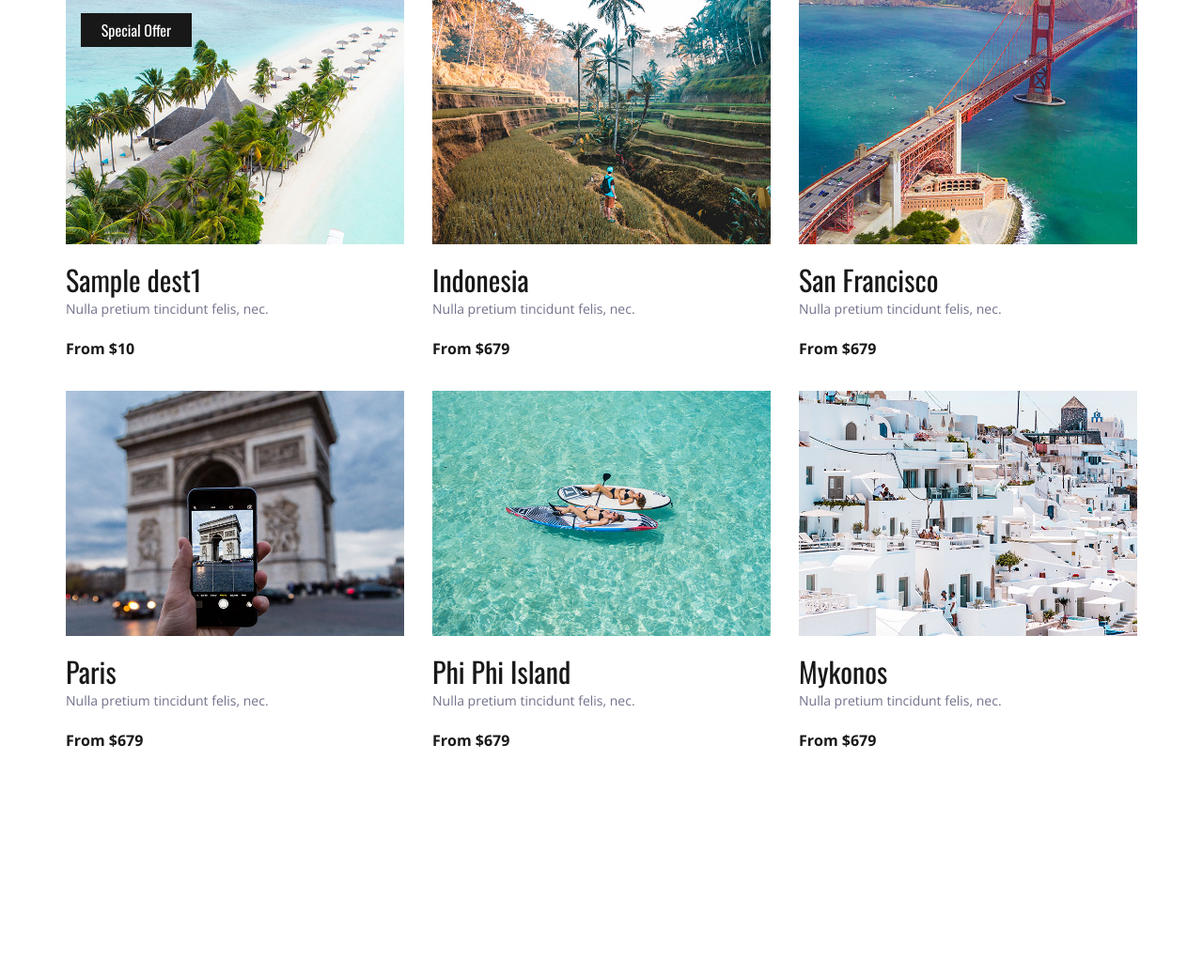
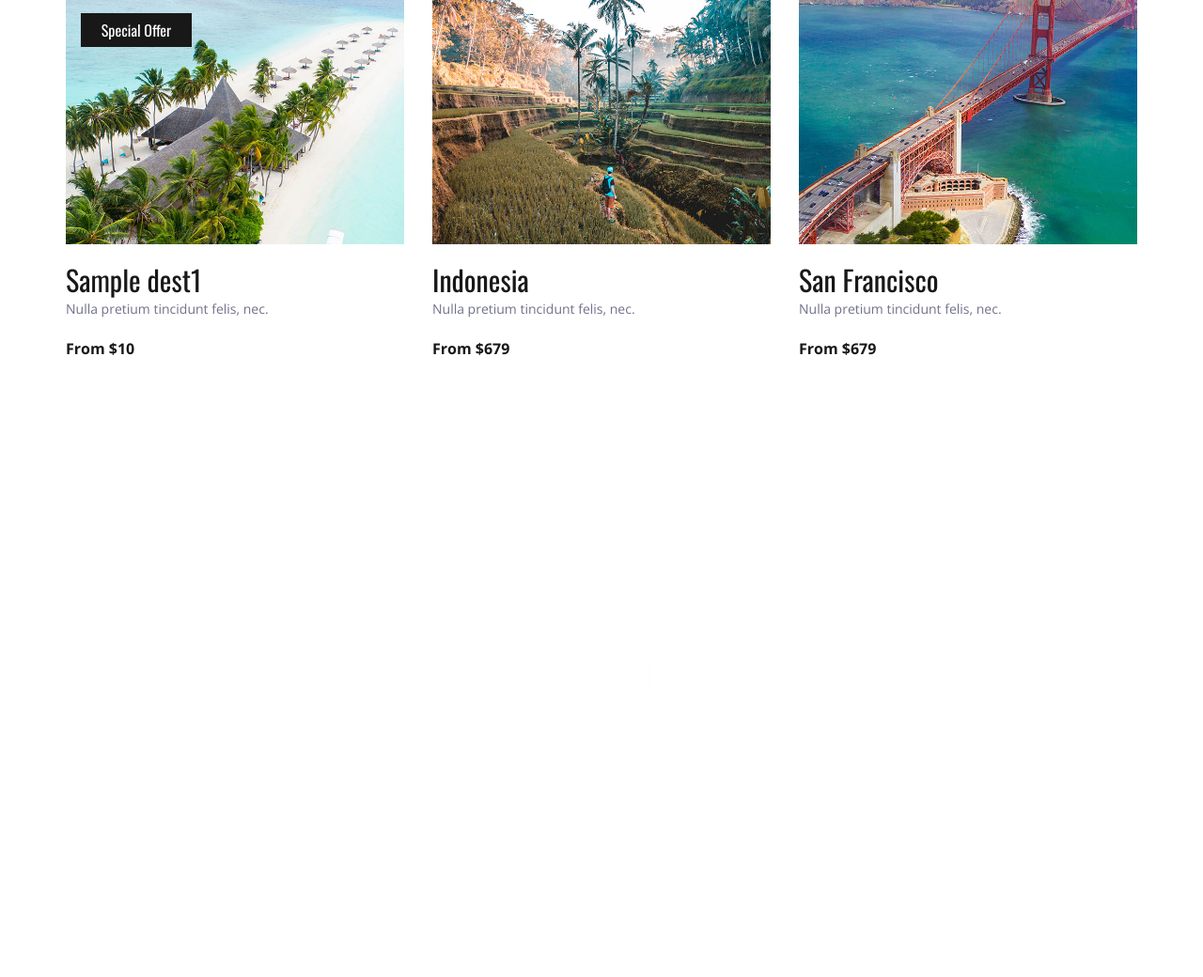
Before and after one commit to Sanzid-Imran/travelbd, a Django app: template templates/index.html in a window 1280 px wide. Shown: the part 1486-2526 px from the top of the page at 94% size. Run offline with Django 3.2, Linux system fonts and the light colour scheme; the template is opened without the code that fills it: most values are stand-ins (such as "Sample title", 1, 10 or a date in 2020); some libraries are stand-ins or nearby versions.

Commit message:
Removing extra 3 places keeping only the first three

```diff
--- a/templates/index.html
+++ b/templates/index.html
@@ -286,41 +286,7 @@
 							</div>
 						</div>
 
-						<!-- Destination -->
-						<div class="destination item">
-							<div class="destination_image">
-								<img src="{% static 'images/destination_4.jpg' %}" alt="">
-							</div>
-							<div class="destination_content">
-								<div class="destination_title"><a href="destinations.html">Paris</a></div>
-								<div class="destination_subtitle"><p>Nulla pretium tincidunt felis, nec.</p></div>
-								<div class="destination_price">From $679</div>
-							</div>
-						</div>
 
-						<!-- Destination -->
-						<div class="destination item">
-							<div class="destination_image">
-								<img src="{% static 'images/destination_5.jpg' %}" alt="">
-							</div>
-							<div class="destination_content">
-								<div class="destination_title"><a href="destinations.html">Phi Phi Island</a></div>
-								<div class="destination_subtitle"><p>Nulla pretium tincidunt felis, nec.</p></div>
-								<div class="destination_price">From $679</div>
-							</div>
-						</div>
-
-						<!-- Destination -->
-						<div class="destination item">
-							<div class="destination_image">
-								<img src="{% static 'images/destination_6.jpg' %}" alt="">
-							</div>
-							<div class="destination_content">
-								<div class="destination_title"><a href="destinations.html">Mykonos</a></div>
-								<div class="destination_subtitle"><p>Nulla pretium tincidunt felis, nec.</p></div>
-								<div class="destination_price">From $679</div>
-							</div>
-						</div>
 
 					</div>
 				</div>
```
